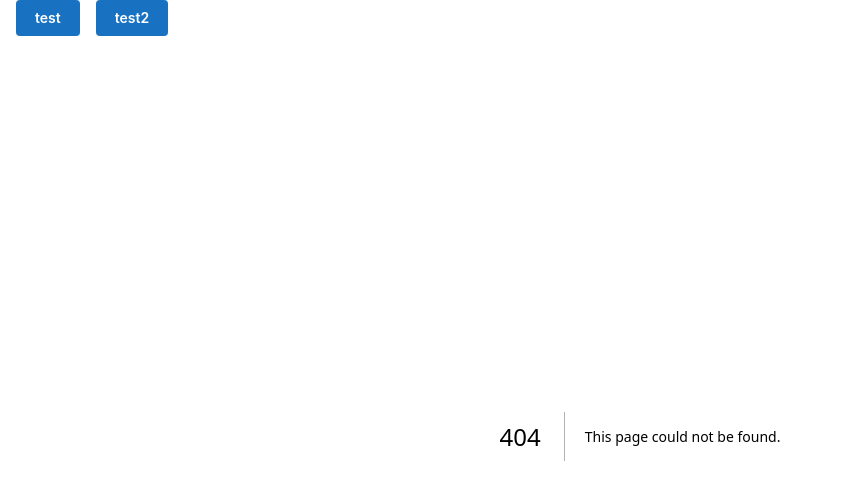
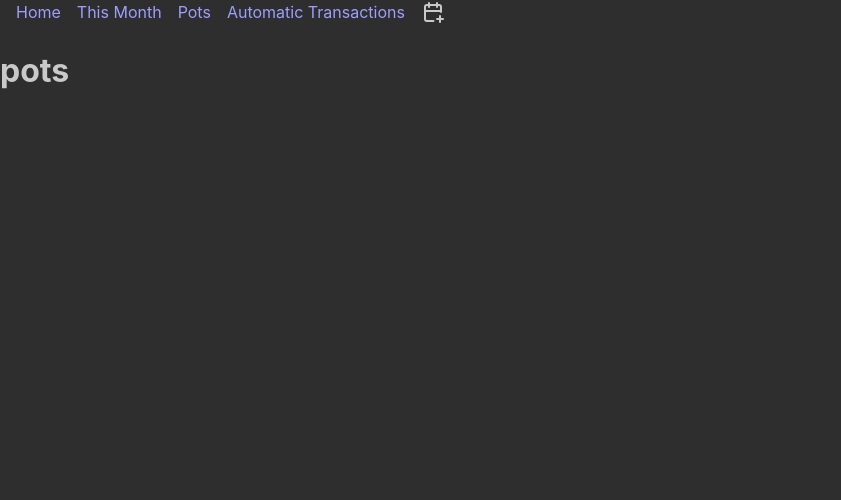
Before and after one commit to Bregann/FinanceManager, a Next.js app in the folder financemanager.web/: page /pots in a window 1280 px wide. Before the commit this address had no page. Shown: the top 500 px of the page, without its empty margins (0-841 px from the left). Built offline with nearby package versions, Linux system fonts and the light colour scheme.

Commit message:
nav added

```diff
--- a/financemanager.web/components/Navigation.tsx
+++ b/financemanager.web/components/Navigation.tsx
@@ -1,17 +1,32 @@
-import { Burger, Container, Drawer, Button, Group } from '@mantine/core'
+import { Burger, Drawer, Group, UnstyledButton, Container } from '@mantine/core'
 import { useDisclosure } from '@mantine/hooks'
 import classes from '../styles/Nav.module.css'
+import { useRouter } from 'next/router'
+import Link from 'next/link'
+import { IconCalendarPlus } from '@tabler/icons-react'
 
 const Navigation = (): JSX.Element => {
   const [opened, { toggle }] = useDisclosure()
+  const router = useRouter()
 
   return (
     <>
       <header className={classes.header}>
-        <Container className={classes.inner} size='100%'>
+      <Container size='100%' className={classes.inner}>
         <Group visibleFrom='xs'>
-            <Button>test</Button>
-            <Button>test2</Button>
+          <Link href='/'>
+            <UnstyledButton className={router.pathname === '/' ? classes.linkActive : classes.link}>Home</UnstyledButton>
+          </Link>
+          <Link href='/this-month'>
+            <UnstyledButton className={router.pathname === '/this-month' ? classes.linkActive : classes.link}>This Month</UnstyledButton>
+          </Link>
+          <Link href='/pots'>
+            <UnstyledButton className={router.pathname === '/pots' ? classes.linkActive : classes.link}>Pots</UnstyledButton>
+          </Link>
+          <Link href='/automatic-transactions' >
+            <UnstyledButton className={router.pathname === '/automatic-transactions' ? classes.linkActive : classes.link}>Automatic Transactions</UnstyledButton>
+          </Link>
+          <IconCalendarPlus className={classes.addMonthIco}/>
         </Group>
         <Burger
           className={classes.burger}
--- a/financemanager.web/package.json
+++ b/financemanager.web/package.json
@@ -12,6 +12,7 @@
     "@mantine/core": "^7.2.1",
     "@mantine/hooks": "^7.2.1",
     "@mantine/notifications": "^7.2.1",
+    "@tabler/icons-react": "^2.43.0",
     "eslint-config-standard-with-typescript": "^39.1.1",
     "next": "14.0.2",
     "react": "^18",
--- a/financemanager.web/pages/_app.tsx
+++ b/financemanager.web/pages/_app.tsx
@@ -2,6 +2,7 @@ import type { AppProps } from 'next/app'
 import { MantineProvider } from '@mantine/core'
 import '@mantine/core/styles.css'
 import Navigation from '@/components/Navigation'
+import '../styles/global.css'
 
 export default function App ({ Component, pageProps }: AppProps): JSX.Element {
   return (
--- a/financemanager.web/pages/index.tsx
+++ b/financemanager.web/pages/index.tsx
@@ -1,7 +1,7 @@
 export default function Home (): JSX.Element {
   return (
       <>
-        <h1>aa</h1>
+        <h1>Home</h1>
       </>
   )
 }
--- /dev/null
+++ b/financemanager.web/pages/pots.tsx
@@ -0,0 +1,7 @@
+const Pots = (): JSX.Element => {
+  return (
+        <h1>pots</h1>
+  )
+}
+
+export default Pots
--- a/financemanager.web/styles/Nav.Module.css
+++ b/financemanager.web/styles/Nav.Module.css
@@ -1,7 +1,7 @@
 .header {
     height: 56px;
     margin-bottom: 20px;
-    background-color: blue;
+    background-color: var(--mantine-color-dark-8);
 }
 
 .inner {
@@ -11,5 +11,45 @@
 
 .burger {
     margin-left: auto;
-    margin-right: 0;
+    margin-right: 0px;
+    padding-top: 26px;
 }
+
+.link {
+    width: 100%;
+    height: 48px;
+    border-radius: 5px;
+    padding-left: 15px;
+    padding-right: 15px;
+    text-align: center;
+    color: white;
+  }
+.link:hover {
+    background-color: var(--mantine-color-dark-6);
+    transition: 0.4s;
+}
+.linkActive {
+    width: 100%;
+    height: 48px;
+    border-radius: 5px;
+    padding-left: 15px;
+    padding-right: 15px;
+    text-align: center;
+    color: white;
+    background-color: var(--mantine-color-blue-6);
+}
+
+.addMonthIco {
+    cursor: pointer;
+    color: var(--mantine-color-green-6);
+    height: 48px;
+    width: 50px;
+    margin-left: -10px;
+    border-radius: 5px;
+    padding-left: 10px;
+    padding-right: 10px;
+}
+.addMonthIco:hover {
+    background-color: var(--mantine-color-dark-6);
+    transition: 0.4s;
+}
--- /dev/null
+++ b/financemanager.web/styles/global.css
@@ -0,0 +1,3 @@
+body{
+    background-color: var(--mantine-color-dark-6);
+}
```
Also changed, not shown: financemanager.web/pages/automatic-transactions.tsx (added, +7 -0 lines), financemanager.web/pages/this-month.tsx (added, +7 -0 lines), 1 other file (tests, documents, lock files or other folders). Lines whose indentation alone changed are shown as unchanged.
